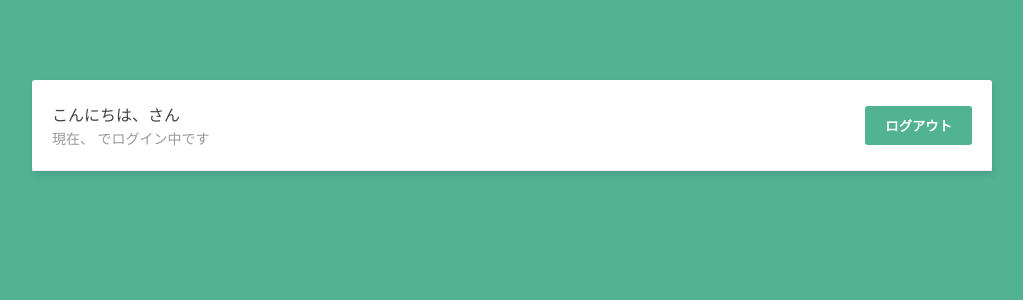
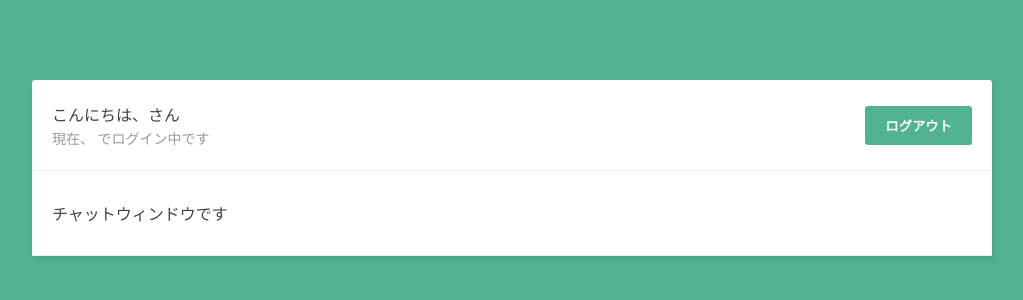
Before and after one commit to shonansurvivors/rails-vue-chat, a Vue app in the folder frontend/: page /chatroom in a window 1280 px wide. Shown: the top 300 px of the page, without its empty margins (128-1151 px from the left). Built offline with nearby package versions, Linux system fonts and the light colour scheme.

Commit message:
create chat window

```diff
--- /dev/null
+++ b/frontend/src/components/ChatWindow.vue
@@ -0,0 +1,16 @@
+<template>
+  <div class="chat-window">
+    チャットウィンドウです
+  </div>
+</template>
+
+<script>
+</script>
+
+<style scoped>
+.chat-window {
+  background: white;
+  padding: 30px 20px;
+  border-bottom: 1px solid #eee;
+}
+</style>
--- a/frontend/src/views/ChatRoom.vue
+++ b/frontend/src/views/ChatRoom.vue
@@ -1,14 +1,16 @@
 <template>
   <div class="container">
     <Navbar />
+    <ChatWindow />
   </div>
 </template>
 
 <script>
 import Navbar from '../components/Navbar'
+import ChatWindow from '../components/ChatWindow'
 
 export default {
-  components: {Navbar}
+  components: {Navbar, ChatWindow}
 }
 </script>
 
```
